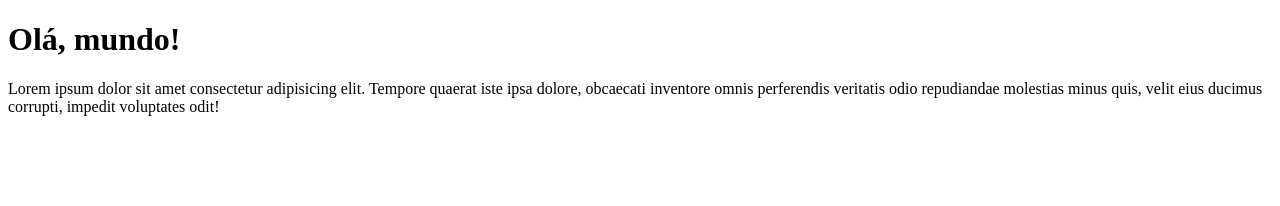
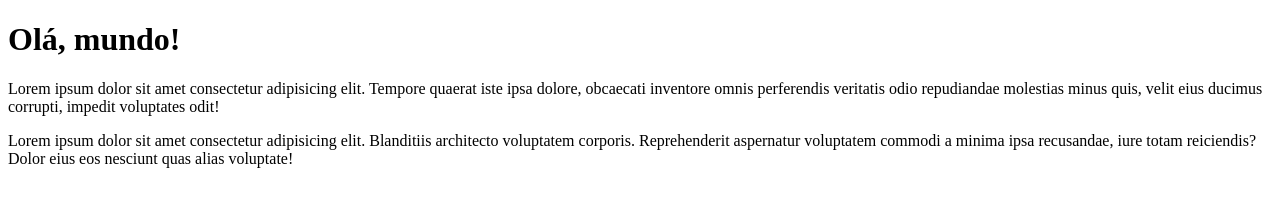
Before and after one commit to mariasilvana/ola-mundo--, a plain HTML site: page site-exemplo/index .html/index.html in a window 1280 px wide. Drawn offline with Linux system fonts and the light colour scheme.

Commit message:
adicionei um paragrafo

```diff
--- a/site-exemplo/index .html/index.html
+++ b/site-exemplo/index .html/index.html
@@ -9,6 +9,6 @@
 <body>
  <h1>Olá, mundo!</h1>
  Lorem ipsum dolor sit amet consectetur adipisicing elit. Tempore quaerat iste ipsa dolore, obcaecati inventore omnis perferendis veritatis odio repudiandae molestias minus quis, velit eius ducimus corrupti, impedit voluptates odit!
-
+ <p>Lorem ipsum dolor sit amet consectetur adipisicing elit. Blanditiis architecto voluptatem corporis. Reprehenderit aspernatur voluptatem commodi a minima ipsa recusandae, iure totam reiciendis? Dolor eius eos nesciunt quas alias voluptate!</p>
 </body>
 </htm
```
